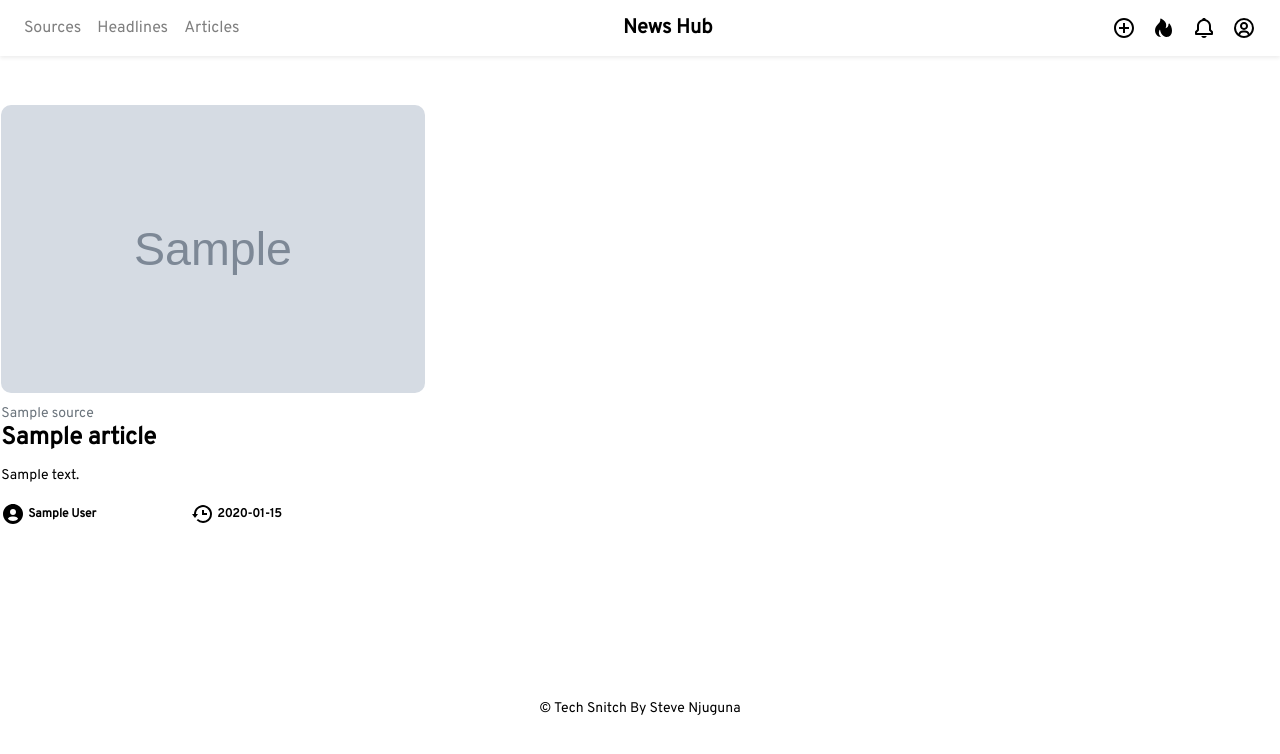
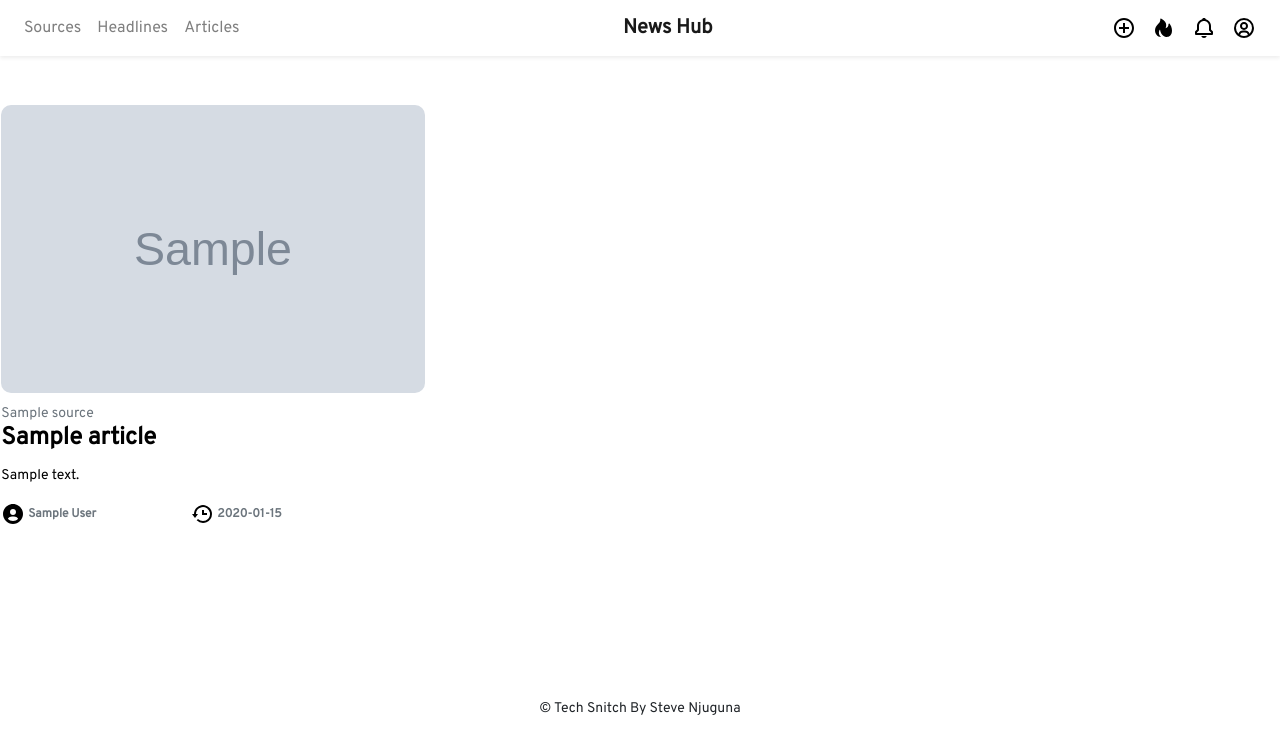
Before and after one commit to steve-njuguna-k/Flask-News-App, a Flask app: template app/templates/home.html in a window 1280 px wide. Shown: the top 754 px of the page. Run offline with Flask 2, Linux system fonts and the light colour scheme; the template is opened without the code that fills it: most values are stand-ins (such as "Sample title", 1, 10 or a date in 2020); grey boxes marked "Sample" are stand-in pictures; some libraries are stand-ins or nearby versions.

Commit message:
Changed styling on home.html

```diff
--- a/app/static/assets/css/style.css
+++ b/app/static/assets/css/style.css
@@ -1,5 +1,4 @@
 * {
-    color: #000;
     font-family:'Overpass', Tahoma, Geneva, Verdana, sans-serif;
 }
 
@@ -72,7 +71,7 @@
 }
 
 .card-title {
-    color: #ff4a00;
+    color: #000;
 }
 
 .cardfooter {
@@ -86,10 +85,6 @@
     height: 550px;
 }
 
-.article-name{
-    color: #ff4a00;
-}
-
 .source {
     margin-top: 5px;
     padding-top: 5px;
--- a/app/templates/home.html
+++ b/app/templates/home.html
@@ -15,10 +15,10 @@
                             <p> {{ desc }} </p>
                             <div class="row">
                                 <div class="col-md-5">
-                                    <p class="author"><b><svg xmlns="http://www.w3.org/2000/svg" width="24" height="24" viewBox="0 0 24 24" style="fill: rgba(0, 0, 0, 1);transform: ;msFilter:;"><path d="M12 2C6.579 2 2 6.579 2 12s4.579 10 10 10 10-4.579 10-10S17.421 2 12 2zm0 5c1.727 0 3 1.272 3 3s-1.273 3-3 3c-1.726 0-3-1.272-3-3s1.274-3 3-3zm-5.106 9.772c.897-1.32 2.393-2.2 4.106-2.2h2c1.714 0 3.209.88 4.106 2.2C15.828 18.14 14.015 19 12 19s-3.828-.86-5.106-2.228z"></path></svg> {{ author }}</b></p>
+                                    <p class="author text-muted"><b><svg xmlns="http://www.w3.org/2000/svg" width="24" height="24" viewBox="0 0 24 24" style="fill: rgba(0, 0, 0, 1);transform: ;msFilter:;"><path d="M12 2C6.579 2 2 6.579 2 12s4.579 10 10 10 10-4.579 10-10S17.421 2 12 2zm0 5c1.727 0 3 1.272 3 3s-1.273 3-3 3c-1.726 0-3-1.272-3-3s1.274-3 3-3zm-5.106 9.772c.897-1.32 2.393-2.2 4.106-2.2h2c1.714 0 3.209.88 4.106 2.2C15.828 18.14 14.015 19 12 19s-3.828-.86-5.106-2.228z"></path></svg> {{ author }}</b></p>
                                 </div>
                                 <div class="col-md-7">
-                                    <p class="date"><b><svg xmlns="http://www.w3.org/2000/svg" width="24" height="24" viewBox="0 0 24 24" style="fill: rgba(0, 0, 0, 1);transform: ;msFilter:;"><path d="M12 8v5h5v-2h-3V8z"></path><path d="M21.292 8.497a8.957 8.957 0 0 0-1.928-2.862 9.004 9.004 0 0 0-4.55-2.452 9.09 9.09 0 0 0-3.626 0 8.965 8.965 0 0 0-4.552 2.453 9.048 9.048 0 0 0-1.928 2.86A8.963 8.963 0 0 0 4 12l.001.025H2L5 16l3-3.975h2.001L6 12a6.957 6.957 0 0 1 1.195-3.913 7.066 7.066 0 0 1 1.891-1.892 7.034 7.034 0 0 1 2.503-1.054 7.003 7.003 0 0 1 8.269 5.445 7.117 7.117 0 0 1 0 2.824 6.936 6.936 0 0 1-1.054 2.503c-.25.371-.537.72-.854 1.036a7.058 7.058 0 0 1-2.225 1.501 6.98 6.98 0 0 1-1.313.408 7.117 7.117 0 0 1-2.823 0 6.957 6.957 0 0 1-2.501-1.053 7.066 7.066 0 0 1-1.037-.855l-1.414 1.414A8.985 8.985 0 0 0 13 21a9.05 9.05 0 0 0 3.503-.707 9.009 9.009 0 0 0 3.959-3.26A8.968 8.968 0 0 0 22 12a8.928 8.928 0 0 0-.708-3.503z"></path></svg> {{ p_date }}</b></p>
+                                    <p class="date text-muted"><b><svg xmlns="http://www.w3.org/2000/svg" width="24" height="24" viewBox="0 0 24 24" style="fill: rgba(0, 0, 0, 1);transform: ;msFilter:;"><path d="M12 8v5h5v-2h-3V8z"></path><path d="M21.292 8.497a8.957 8.957 0 0 0-1.928-2.862 9.004 9.004 0 0 0-4.55-2.452 9.09 9.09 0 0 0-3.626 0 8.965 8.965 0 0 0-4.552 2.453 9.048 9.048 0 0 0-1.928 2.86A8.963 8.963 0 0 0 4 12l.001.025H2L5 16l3-3.975h2.001L6 12a6.957 6.957 0 0 1 1.195-3.913 7.066 7.066 0 0 1 1.891-1.892 7.034 7.034 0 0 1 2.503-1.054 7.003 7.003 0 0 1 8.269 5.445 7.117 7.117 0 0 1 0 2.824 6.936 6.936 0 0 1-1.054 2.503c-.25.371-.537.72-.854 1.036a7.058 7.058 0 0 1-2.225 1.501 6.98 6.98 0 0 1-1.313.408 7.117 7.117 0 0 1-2.823 0 6.957 6.957 0 0 1-2.501-1.053 7.066 7.066 0 0 1-1.037-.855l-1.414 1.414A8.985 8.985 0 0 0 13 21a9.05 9.05 0 0 0 3.503-.707 9.009 9.009 0 0 0 3.959-3.26A8.968 8.968 0 0 0 22 12a8.928 8.928 0 0 0-.708-3.503z"></path></svg> {{ p_date }}</b></p>
                                 </div>
                             </div>
                         </div>
```
